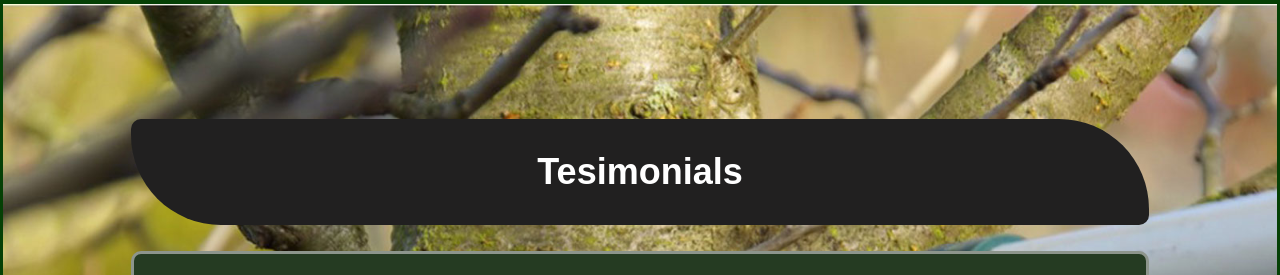
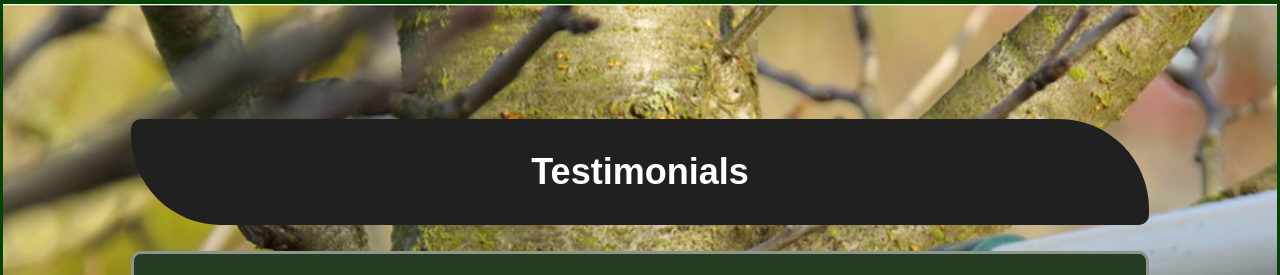
Before and after one commit to sean00880/grandpa-ron-s, a Next.js app: page / in a window 1280 px wide. Shown: the part 6501-6776 px from the top of the page. Built offline with nearby package versions, Linux system fonts and the light colour scheme.

Commit message:
changes7

```diff
--- a/components/Testimonials.js
+++ b/components/Testimonials.js
@@ -5,7 +5,7 @@ import { users } from "../data";
 const Testimonials = () => {
   return (
     <div className={style.container} id="testimonials">
-      <h1 className={style.title}>Tesimonials</h1>
+      <h1 className={style.title}>Testimonials</h1>
       <div className={style.wrapper}>
         {users.map((user) => (
           <div className={style.card} key={user.id}>
```
